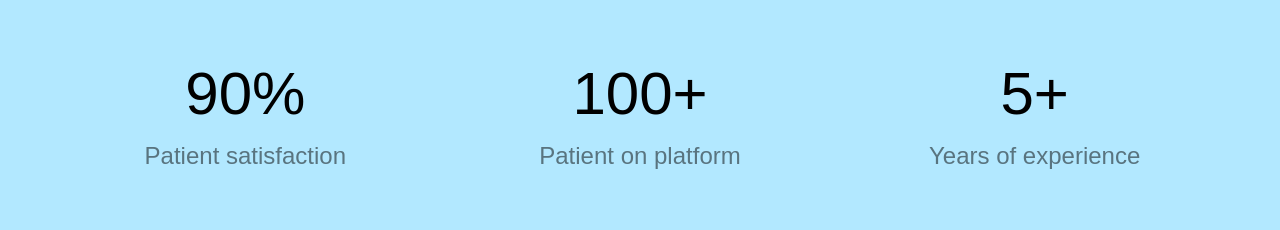
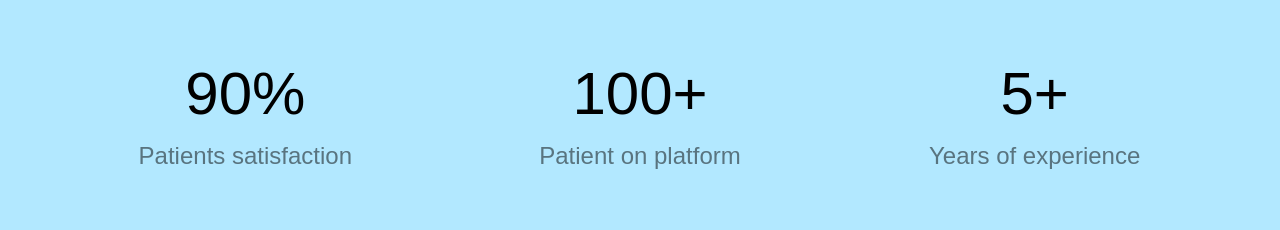
Before and after one commit to Dantal-Care/dental-care, a Next.js app: page / in a window 1280 px wide. Shown: the top 230 px of the page. Built offline with nearby package versions, Linux system fonts and the light colour scheme.

Commit message:
chore: correct grammer mistake

```diff
--- a/src/components/UI/StatisticsSection.tsx
+++ b/src/components/UI/StatisticsSection.tsx
@@ -2,7 +2,7 @@ export default function StatisticsSection() {
   const stats = [
     {
       number: '90%',
-      label: 'Patient satisfaction',
+      label: 'Patients satisfaction',
     },
     {
       number: '100+',
```
